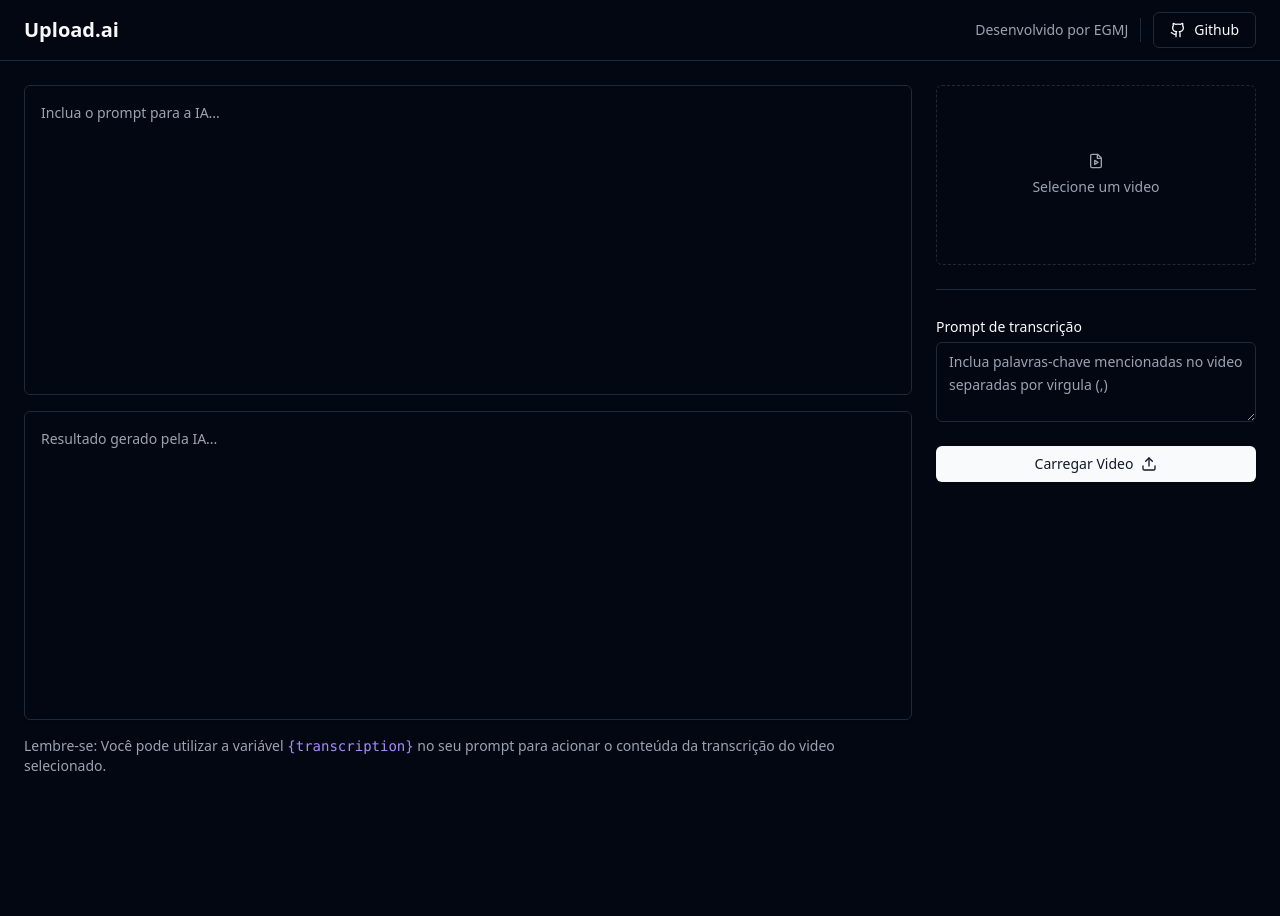
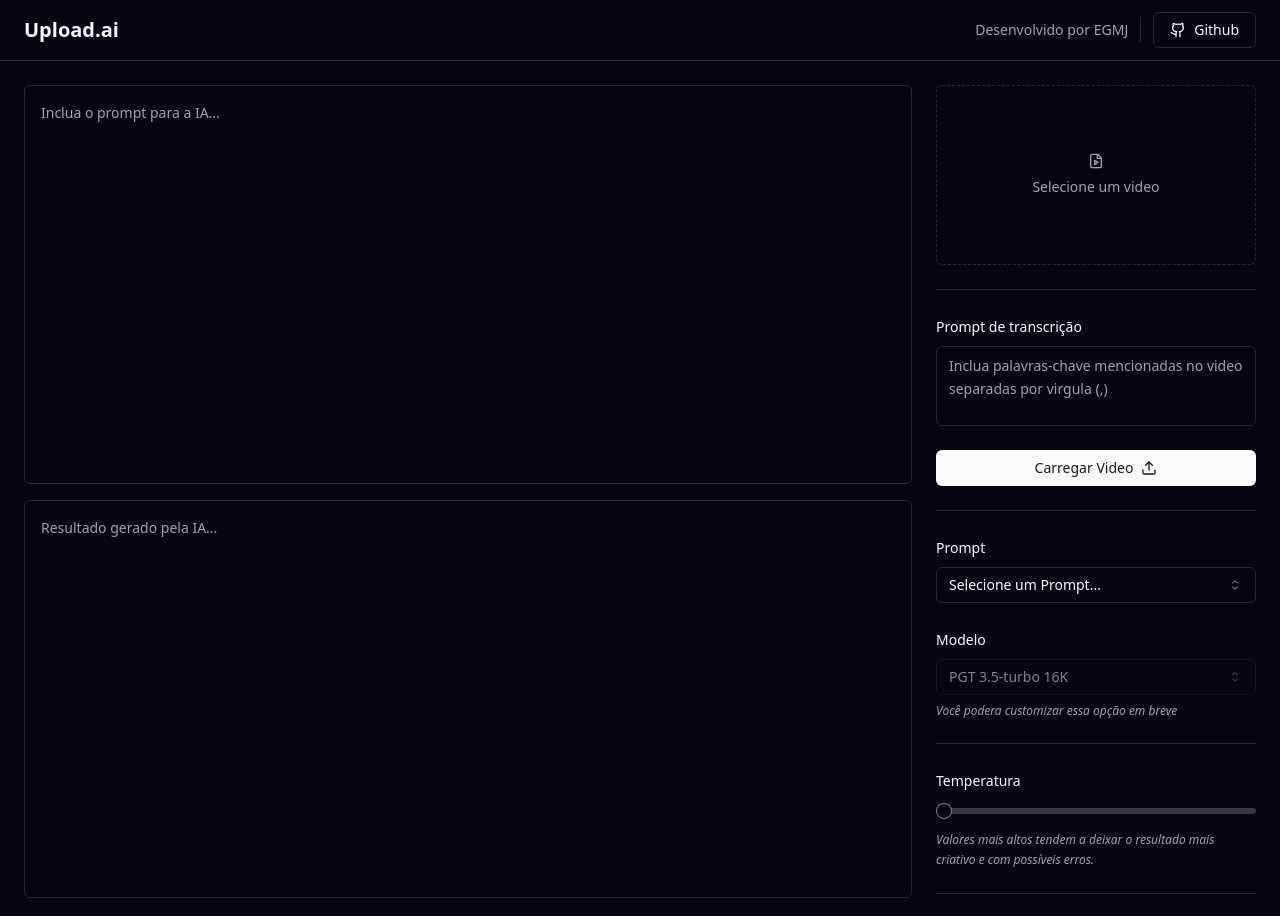
Before and after one commit to EGMJ/NLW_AI_Mastery, a React (Vite) app: page / in a window 1280 px wide. Shown: the top 916 px of the page. Before the commit the page ends 800 px from the top, so only its background shows below. Built offline with nearby package versions, Linux system fonts and the light colour scheme.

Commit message:
Finalizando o aside e o front-end

```diff
--- a/package.json
+++ b/package.json
@@ -12,7 +12,9 @@
   "dependencies": {
     "@radix-ui/react-icons": "^1.3.0",
     "@radix-ui/react-label": "^2.0.2",
+    "@radix-ui/react-select": "^2.0.0",
     "@radix-ui/react-separator": "^1.0.3",
+    "@radix-ui/react-slider": "^1.1.2",
     "@radix-ui/react-slot": "^1.0.2",
     "class-variance-authority": "^0.7.0",
     "clsx": "^2.0.0",
--- a/src/App.tsx
+++ b/src/App.tsx
@@ -1,9 +1,11 @@
-import { Github, FileVideo, Upload } from 'lucide-react';
+import { Github, FileVideo, Upload, Wand2 } from 'lucide-react';
 
 import { Button } from "./components/ui/button";
 import { Separator } from './components/ui/separator';
 import { Textarea } from './components/ui/textarea';
 import { Label } from './components/ui/label';
+import { Select, SelectContent, SelectItem, SelectTrigger, SelectValue } from './components/ui/select';
+import { Slider } from './components/ui/slider';
 
 export function App() {
 
@@ -33,13 +35,13 @@
 
                 <main className='flex-1 p-6 flex gap-6'>
                     <div className='flex flex-col flex-1 gap-4'>
-                        <div className='grid grid-rows-2 gap-4 flex-1'>
+                        <div className='grid grid-rows-2 gap-4 flex-1 h-screen'>
                             <Textarea
                                 className='resize-none p-4 leading-relaxed'
-                                placeholder='Inclua o prompt para a IA...'/>
+                                placeholder='Inclua o prompt para a IA...' />
                             <Textarea
                                 className='resize-none p-4 leading-relaxed'
-                                placeholder='Resultado gerado pela IA...'/>
+                                placeholder='Resultado gerado pela IA...' />
                         </div>
                         <p className='text-sm text-muted-foreground'>
                             Lembre-se: Você   pode utilizar a variável <code className='text-violet-400'>{'{transcription}'}</code> no seu prompt para acionar o conteúda da transcrição do video selecionado.
@@ -47,27 +49,84 @@
                     </div>
 
                     <aside className='w-80 space-y-6'>
-                        <form className='space-y-6 w-full'>
+                        <form className='space-y-6'>
                             <label
                                 htmlFor="video"
                                 className='border flex rounded-md aspect-video cursor-pointer border-dashed text-sm flex-col gap-2 items-center justify-center text-muted-foreground hover:bg-primary/5'>
-                                <FileVideo className='w-4 h-4'/>
+                                <FileVideo className='w-4 h-4' />
                                 Selecione um video
                             </label>
 
-                            <input type="file" id='video' accept='video/mp4' className='sr-only'/>
+                            <input type="file" id='video' accept='video/mp4' className='sr-only' />
+
+                            <Separator />
+
+                            <div className='space-y-2'>
+                                <Label htmlFor='transcription_prompt'>Prompt de transcrição</Label>
+                                <Textarea id='transcription_prompt' className='h-20 leading-relaxed resize-none' placeholder='Inclua palavras-chave mencionadas no video separadas por virgula (,)' />
+                            </div>
+                            <Button type='submit' className='w-full'>
+                                Carregar Video
+                                <Upload className='w-4 h-4 ml-2' />
+                            </Button>
+                        </form>
+
+                        <Separator/>
+
+                        <form className='space-y-6'>
+
+                        <div className='space-y-2'>
+                                <Label>Prompt</Label>
+
+                                <Select>
+                                    <SelectTrigger>
+                                        <SelectValue placeholder='Selecione um Prompt...'/>
+                                    </SelectTrigger>
+                                    <SelectContent>
+                                        <SelectItem value='title'>Título do YouTube</SelectItem>
+                                        <SelectItem value='description'>Descrição do YouTube</SelectItem>
+                                    </SelectContent>
+                                </Select>
+                            </div>
+
+                            <div className='space-y-2'>
+                                <Label>
+                                    Modelo
+                                </Label>
+                                <Select disabled defaultValue='gpt3.5'>
+                                    <SelectTrigger>
+                                        <SelectValue/>
+                                    </SelectTrigger>
+                                    <SelectContent>
+                                        <SelectItem value='gpt3.5'>PGT 3.5-turbo 16K</SelectItem>
+                                    </SelectContent>
+                                </Select>
+                                <span className='block text-xs text-muted-foreground italic'>
+                                    Você podera customizar essa opção em breve
+                                </span>
+                            </div>
 
                             <Separator/>
 
-                            <div className='space-y-1'>
-                                <Label htmlFor='transcription_prompt'>Prompt de transcrição</Label>
-                                <Textarea id='transcription_prompt' className='min-h-20 leading-relaxed' placeholder='Inclua palavras-chave mencionadas no video separadas por virgula (,)'/>
+                            <div className='space-y-4'>
+                                <Label>Temperatura</Label>
+
+                              <Slider min={0} max={1} step={0.1}/>
+
+                                <span className='block text-xs text-muted-foreground italic leading-relaxed'>
+                                    Valores mais altos tendem a deixar o resultado mais criativo e com possíveis erros.
+                                </span>
                             </div>
+
+                            <Separator/>
+
                             <Button type='submit' className='w-full'>
-                                Carregar Video
-                                <Upload className='w-4 h-4 ml-2'/>
+                                Executar
+                                <Wand2 className='w-4 h-4 ml-2'/>
                             </Button>
+
                         </form>
+
                     </aside>
 
                 </main>
--- /dev/null
+++ b/src/components/ui/select.tsx
@@ -0,0 +1,118 @@
+import * as React from "react"
+import { CaretSortIcon, CheckIcon } from "@radix-ui/react-icons"
+import * as SelectPrimitive from "@radix-ui/react-select"
+
+import { cn } from "@/lib/utils"
+
+const Select = SelectPrimitive.Root
+
+const SelectGroup = SelectPrimitive.Group
+
+const SelectValue = SelectPrimitive.Value
+
+const SelectTrigger = React.forwardRef<
+  React.ElementRef<typeof SelectPrimitive.Trigger>,
+  React.ComponentPropsWithoutRef<typeof SelectPrimitive.Trigger>
+>(({ className, children, ...props }, ref) => (
+  <SelectPrimitive.Trigger
+    ref={ref}
+    className={cn(
+      "flex h-9 w-full items-center justify-between rounded-md border border-input bg-transparent px-3 py-2 text-sm shadow-sm ring-offset-background placeholder:text-muted-foreground focus:outline-none focus:ring-1 focus:ring-ring disabled:cursor-not-allowed disabled:opacity-50",
+      className
+    )}
+    {...props}
+  >
+    {children}
+    <SelectPrimitive.Icon asChild>
+      <CaretSortIcon className="h-4 w-4 opacity-50" />
+    </SelectPrimitive.Icon>
+  </SelectPrimitive.Trigger>
+))
+SelectTrigger.displayName = SelectPrimitive.Trigger.displayName
+
+const SelectContent = React.forwardRef<
+  React.ElementRef<typeof SelectPrimitive.Content>,
+  React.ComponentPropsWithoutRef<typeof SelectPrimitive.Content>
+>(({ className, children, position = "popper", ...props }, ref) => (
+  <SelectPrimitive.Portal>
+    <SelectPrimitive.Content
+      ref={ref}
+      className={cn(
+        "relative z-50 min-w-[8rem] overflow-hidden rounded-md border bg-popover text-popover-foreground shadow-md data-[state=open]:animate-in data-[state=closed]:animate-out data-[state=closed]:fade-out-0 data-[state=open]:fade-in-0 data-[state=closed]:zoom-out-95 data-[state=open]:zoom-in-95 data-[side=bottom]:slide-in-from-top-2 data-[side=left]:slide-in-from-right-2 data-[side=right]:slide-in-from-left-2 data-[side=top]:slide-in-from-bottom-2",
+        position === "popper" &&
+          "data-[side=bottom]:translate-y-1 data-[side=left]:-translate-x-1 data-[side=right]:translate-x-1 data-[side=top]:-translate-y-1",
+        className
+      )}
+      position={position}
+      {...props}
+    >
+      <SelectPrimitive.Viewport
+        className={cn(
+          "p-1",
+          position === "popper" &&
+            "h-[var(--radix-select-trigger-height)] w-full min-w-[var(--radix-select-trigger-width)]"
+        )}
+      >
+        {children}
+      </SelectPrimitive.Viewport>
+    </SelectPrimitive.Content>
+  </SelectPrimitive.Portal>
+))
+SelectContent.displayName = SelectPrimitive.Content.displayName
+
+const SelectLabel = React.forwardRef<
+  React.ElementRef<typeof SelectPrimitive.Label>,
+  React.ComponentPropsWithoutRef<typeof SelectPrimitive.Label>
+>(({ className, ...props }, ref) => (
+  <SelectPrimitive.Label
+    ref={ref}
+    className={cn("px-2 py-1.5 text-sm font-semibold", className)}
+    {...props}
+  />
+))
+SelectLabel.displayName = SelectPrimitive.Label.displayName
+
+const SelectItem = React.forwardRef<
+  React.ElementRef<typeof SelectPrimitive.Item>,
+  React.ComponentPropsWithoutRef<typeof SelectPrimitive.Item>
+>(({ className, children, ...props }, ref) => (
+  <SelectPrimitive.Item
+    ref={ref}
+    className={cn(
+      "relative flex w-full cursor-default select-none items-center rounded-sm py-1.5 pl-2 pr-8 text-sm outline-none focus:bg-accent focus:text-accent-foreground data-[disabled]:pointer-events-none data-[disabled]:opacity-50",
+      className
+    )}
+    {...props}
+  >
+    <span className="absolute right-2 flex h-3.5 w-3.5 items-center justify-center">
+      <SelectPrimitive.ItemIndicator>
+        <CheckIcon className="h-4 w-4" />
+      </SelectPrimitive.ItemIndicator>
+    </span>
+    <SelectPrimitive.ItemText>{children}</SelectPrimitive.ItemText>
+  </SelectPrimitive.Item>
+))
+SelectItem.displayName = SelectPrimitive.Item.displayName
+
+const SelectSeparator = React.forwardRef<
+  React.ElementRef<typeof SelectPrimitive.Separator>,
+  React.ComponentPropsWithoutRef<typeof SelectPrimitive.Separator>
+>(({ className, ...props }, ref) => (
+  <SelectPrimitive.Separator
+    ref={ref}
+    className={cn("-mx-1 my-1 h-px bg-muted", className)}
+    {...props}
+  />
+))
+SelectSeparator.displayName = SelectPrimitive.Separator.displayName
+
+export {
+  Select,
+  SelectGroup,
+  SelectValue,
+  SelectTrigger,
+  SelectContent,
+  SelectLabel,
+  SelectItem,
+  SelectSeparator,
+}
--- /dev/null
+++ b/src/components/ui/slider.tsx
@@ -0,0 +1,26 @@
+import * as React from "react"
+import * as SliderPrimitive from "@radix-ui/react-slider"
+
+import { cn } from "@/lib/utils"
+
+const Slider = React.forwardRef<
+  React.ElementRef<typeof SliderPrimitive.Root>,
+  React.ComponentPropsWithoutRef<typeof SliderPrimitive.Root>
+>(({ className, ...props }, ref) => (
+  <SliderPrimitive.Root
+    ref={ref}
+    className={cn(
+      "relative flex w-full touch-none select-none items-center",
+      className
+    )}
+    {...props}
+  >
+    <SliderPrimitive.Track className="relative h-1.5 w-full grow overflow-hidden rounded-full bg-primary/20">
+      <SliderPrimitive.Range className="absolute h-full bg-primary" />
+    </SliderPrimitive.Track>
+    <SliderPrimitive.Thumb className="block h-4 w-4 rounded-full border border-primary/50 bg-background shadow transition-colors focus-visible:outline-none focus-visible:ring-1 focus-visible:ring-ring disabled:pointer-events-none disabled:opacity-50" />
+  </SliderPrimitive.Root>
+))
+Slider.displayName = SliderPrimitive.Root.displayName
+
+export { Slider }
```
Also changed, not shown: 1 other file (tests, documents, lock files or other folders).
